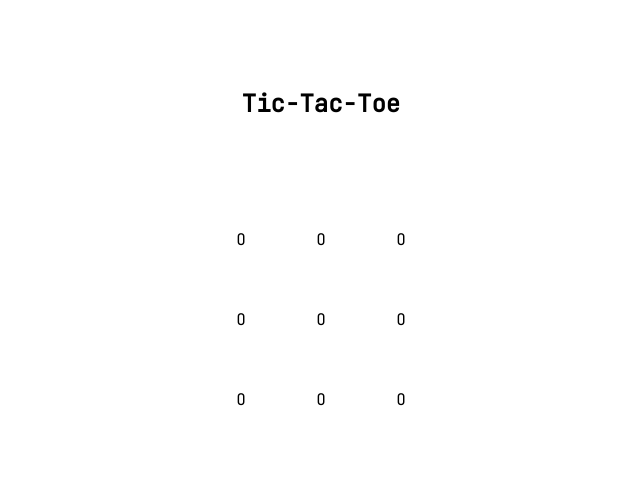
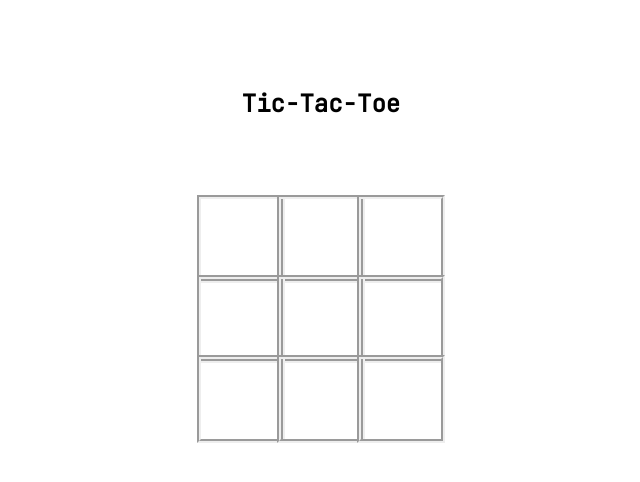
Before and after one commit to mSchaeken/tic-tac-toe, a plain HTML site: page index.html in a window 1280 px wide. Shown: the whole page, without its empty margins (319-959 px from the left). Drawn offline with nearby package versions, Linux system fonts and the light colour scheme.

Commit message:
Add all the things
In all honesty working with factory functions and modules means I'm doing
a million things simultaneously at the moment.

Updated the gameFlow module to set the two current players by calling
the player factory function. Currently still figuring out where to place
the function that changes and keeps track of what player's turn it is
currently.

```diff
--- a/script.js
+++ b/script.js
@@ -1,22 +1,29 @@
-const Player = (name, mark) => {
+const playerFactory = (name, mark) => {
     const getName = () => name;
     const getPlayerMark = () => mark;
-    let playerTurn = null;
 
-    return {getName, getPlayerMark};
-}
+    let isPlayerTurn = true;
+    const changePlayerTurn = () => {
+        if (this.isPlayerTurn === true) {
+            this.isPlayerTurn = false;
+        } else {
+            this.isPlayerTurn = true;
+        }
+        return this.isPlayerTurn;
+    }
+
+    return {getName, getPlayerMark, changePlayerTurn};
+};
+
 
 const gameboard = (() => {
 
-    const gameBoardRows = {
+    const gameboardRows = {
         //Change values in array to NULL later to facilitate checking if a spot is empty or not
-        topRow: ['x', 'x', 'x'],
-        middleRow: ['o', 'o', 'x'],
-        bottomRow: ['x', 'o', 'o']
+        topRow: [null, null, null],
+        middleRow: [null, null, null],
+        bottomRow: [null, null, null]
     }
-})();
-
-const displayController = (() => {
 
     const _createGameboard = () => {
         const gameboard = document.querySelector('.gameboard-container')
@@ -25,25 +32,43 @@ const displayController = (() => {
             const gameboardCell = document.createElement('div')
             gameboardCell.className = 'gameboard-cell'
             gameboardCell.id = i;
-            gameboardCell.textContent = 'O'
             gameboard.append(gameboardCell);
         }
     }
-    const _renderGameboard = (row1, row2, row3) => {
+    const _updateGameboard = (row1, row2, row3) => {
 
     }
-    return _createGameboard();
+
+    const gameboardListeners = (row1, row2, row3) => {
+        const gameboardCells = document.querySelectorAll('.gameboard-cell')
+
+        gameboardCells.forEach(element => {
+            element.addEventListener('click', gameFlow.placeMarker)
+        });
+    }
+
+    _createGameboard();
 })();
 
-const gameFlow = (() => {
-    const placeMarker = (player) => {
-        //place marker of player with player.playerTurn = true on whichever gameboard grid element was clicked
-    }
+const displayController = (() => {
+
 })();
 
-const test = (() => {
-    const testMessage = () => {
-        console.log('test')
+
+const gameFlow = (() => {
+    const playerOne = null
+    const playerTwo = null
+    const setPlayers = () => {
+        gameFlow.playerOne = playerFactory(prompt('Player 1'), 'X')
+        gameFlow.playerTwo = playerFactory(prompt('Player 2'), 'O')
     }
-    testMessage();
+
+    const getPlayers = () => {
+        return [gameFlow.playerOne.getName(), gameFlow.playerTwo.getName()]
+    }
+
+    const placeMarker = () => {
+    }
+
+    return {setPlayers, getPlayers, placeMarker}
 })();
--- a/style.css
+++ b/style.css
@@ -25,6 +25,8 @@ h1 {
     justify-content: center;
     justify-self: center;
     align-self: center;
-    height: 5vh;
-    width: 5vh;
+    height: 100%;
+    width: 100%;
+    border-style: groove;
+    border-width: 4px;
 }
```
